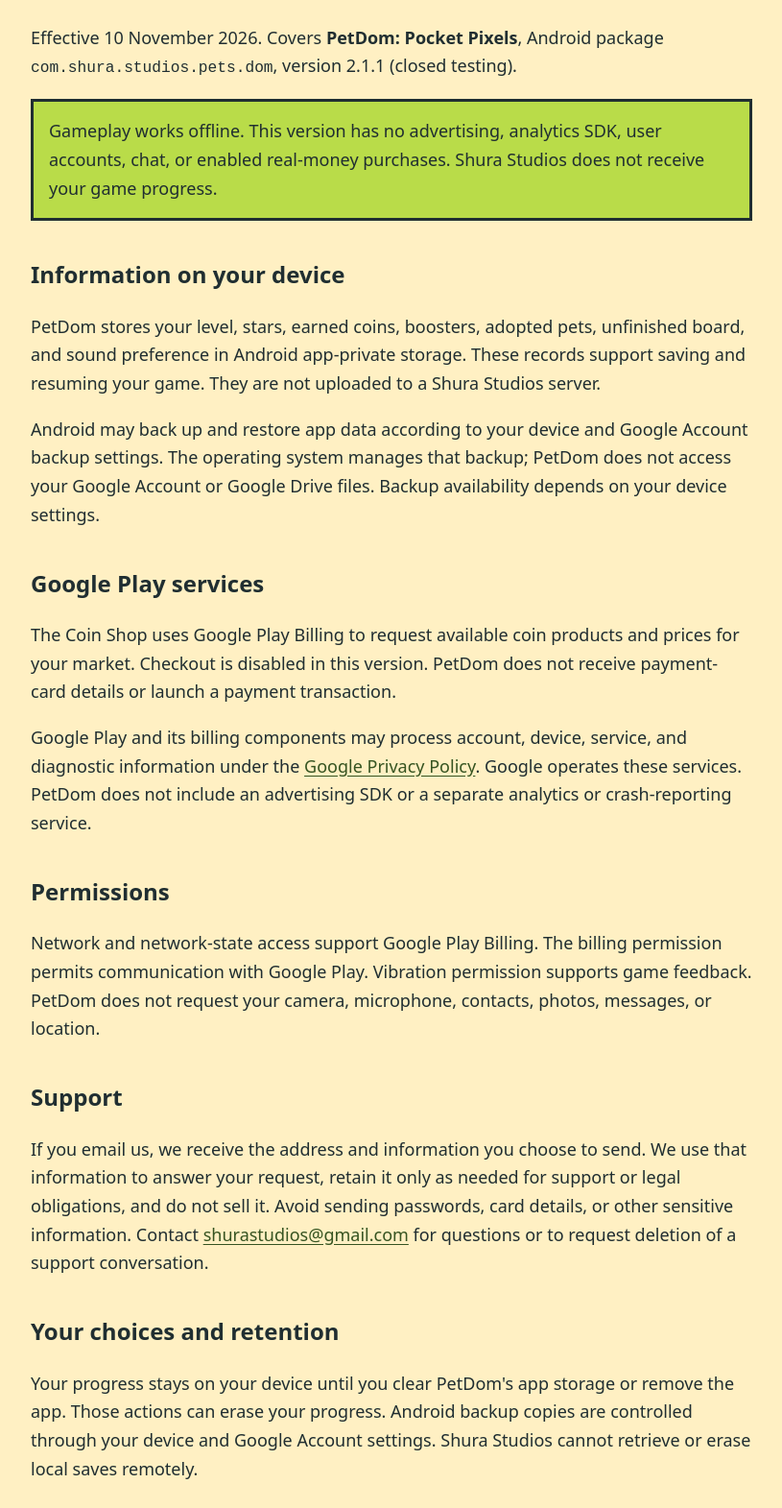
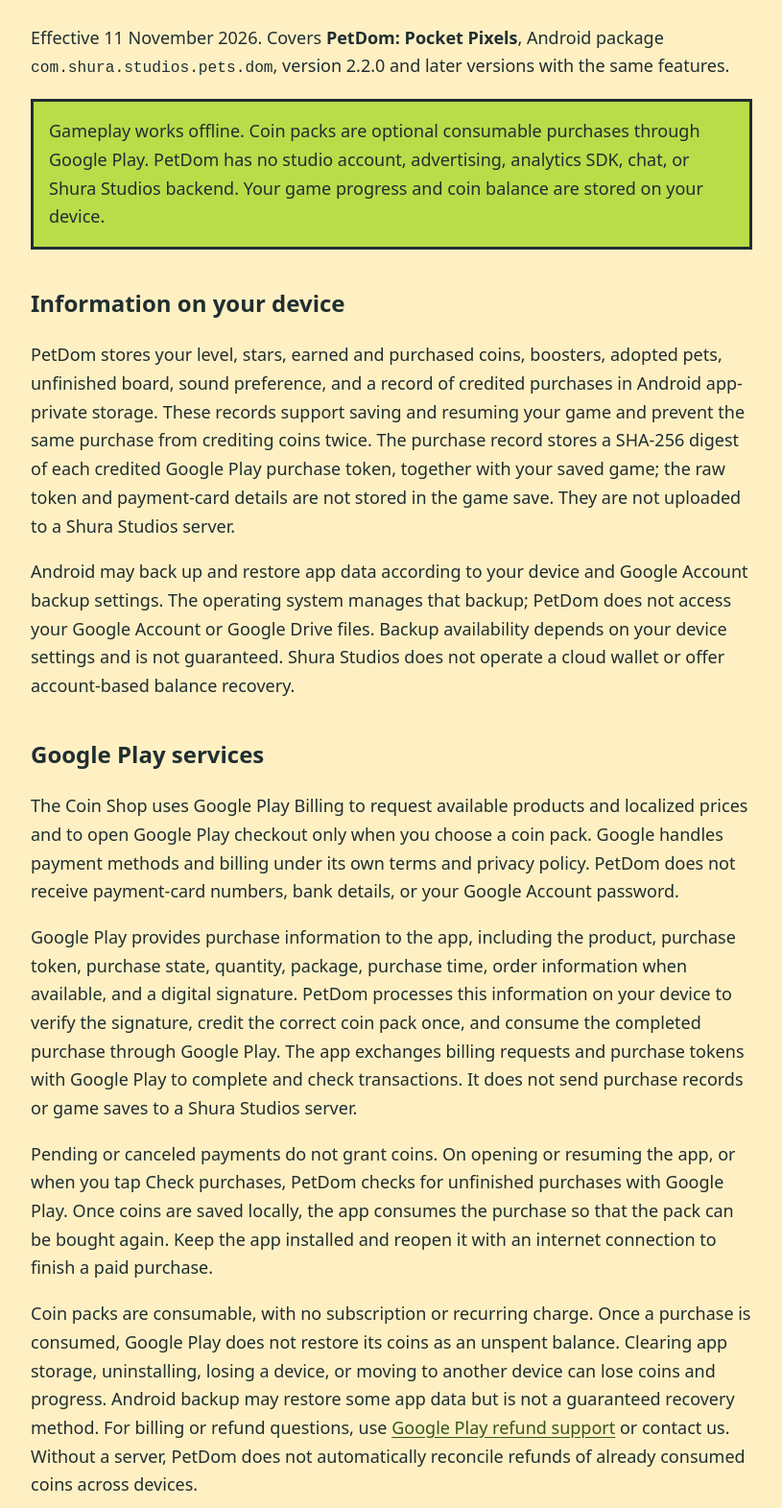
Before and after one commit to thangpq46/thangpq46.github.io, a plain HTML site: page petdom-privacy.html in a window 1280 px wide. Shown: the part 189-1760 px from the top of the page at 96% size, without its empty margins (232-1047 px from the left). Drawn offline with Linux system fonts and the light colour scheme.

Commit message:
Update PetDom privacy policy for Google Play coin purchases

```diff
--- a/petdom-privacy.html
+++ b/petdom-privacy.html
@@ -12,24 +12,27 @@
 <body><main>
 <p class="label">SHURA STUDIOS · PETDOM</p>
 <h1>PetDom Privacy Policy</h1>
-<p>Effective 10 November 2026. Covers <strong>PetDom: Pocket Pixels</strong>, Android package <code>com.shura.studios.pets.dom</code>, version 2.1.1 (closed testing).</p>
-<p class="note">Gameplay works offline. This version has no advertising, analytics SDK, user accounts, chat, or enabled real-money purchases. Shura Studios does not receive your game progress.</p>
+<p>Effective 11 November 2026. Covers <strong>PetDom: Pocket Pixels</strong>, Android package <code>com.shura.studios.pets.dom</code>, version 2.2.0 and later versions with the same features.</p>
+<p class="note">Gameplay works offline. Coin packs are optional consumable purchases through Google Play. PetDom has no studio account, advertising, analytics SDK, chat, or Shura Studios backend. Your game progress and coin balance are stored on your device.</p>
 <h2>Information on your device</h2>
-<p>PetDom stores your level, stars, earned coins, boosters, adopted pets, unfinished board, and sound preference in Android app-private storage. These records support saving and resuming your game. They are not uploaded to a Shura Studios server.</p>
-<p>Android may back up and restore app data according to your device and Google Account backup settings. The operating system manages that backup; PetDom does not access your Google Account or Google Drive files. Backup availability depends on your device settings.</p>
+<p>PetDom stores your level, stars, earned and purchased coins, boosters, adopted pets, unfinished board, sound preference, and a record of credited purchases in Android app-private storage. These records support saving and resuming your game and prevent the same purchase from crediting coins twice. The purchase record stores a SHA-256 digest of each credited Google Play purchase token, together with your saved game; the raw token and payment-card details are not stored in the game save. They are not uploaded to a Shura Studios server.</p>
+<p>Android may back up and restore app data according to your device and Google Account backup settings. The operating system manages that backup; PetDom does not access your Google Account or Google Drive files. Backup availability depends on your device settings and is not guaranteed. Shura Studios does not operate a cloud wallet or offer account-based balance recovery.</p>
 <h2>Google Play services</h2>
-<p>The Coin Shop uses Google Play Billing to request available coin products and prices for your market. Checkout is disabled in this version. PetDom does not receive payment-card details or launch a payment transaction.</p>
+<p>The Coin Shop uses Google Play Billing to request available products and localized prices and to open Google Play checkout only when you choose a coin pack. Google handles payment methods and billing under its own terms and privacy policy. PetDom does not receive payment-card numbers, bank details, or your Google Account password.
+</p><p>Google Play provides purchase information to the app, including the product, purchase token, purchase state, quantity, package, purchase time, order information when available, and a digital signature. PetDom processes this information on your device to verify the signature, credit the correct coin pack once, and consume the completed purchase through Google Play. The app exchanges billing requests and purchase tokens with Google Play to complete and check transactions. It does not send purchase records or game saves to a Shura Studios server.
+</p><p>Pending or canceled payments do not grant coins. On opening or resuming the app, or when you tap Check purchases, PetDom checks for unfinished purchases with Google Play. Once coins are saved locally, the app consumes the purchase so that the pack can be bought again. Keep the app installed and reopen it with an internet connection to finish a paid purchase.
+</p><p>Coin packs are consumable, with no subscription or recurring charge. Once a purchase is consumed, Google Play does not restore its coins as an unspent balance. Clearing app storage, uninstalling, losing a device, or moving to another device can lose coins and progress. Android backup may restore some app data but is not a guaranteed recovery method. For billing or refund questions, use <a href="https://support.google.com/googleplay/answer/2479637">Google Play refund support</a> or contact us. Without a server, PetDom does not automatically reconcile refunds of already consumed coins across devices.</p>
 <p>Google Play and its billing components may process account, device, service, and diagnostic information under the <a href="https://policies.google.com/privacy">Google Privacy Policy</a>. Google operates these services. PetDom does not include an advertising SDK or a separate analytics or crash-reporting service.</p>
 <h2>Permissions</h2>
 <p>Network and network-state access support Google Play Billing. The billing permission permits communication with Google Play. Vibration permission supports game feedback. PetDom does not request your camera, microphone, contacts, photos, messages, or location.</p>
 <h2>Support</h2>
 <p>If you email us, we receive the address and information you choose to send. We use that information to answer your request, retain it only as needed for support or legal obligations, and do not sell it. Avoid sending passwords, card details, or other sensitive information. Contact <a href="mailto:shurastudios@gmail.com">shurastudios@gmail.com</a> for questions or to request deletion of a support conversation.</p>
 <h2>Your choices and retention</h2>
-<p>Your progress stays on your device until you clear PetDom's app storage or remove the app. Those actions can erase your progress. Android backup copies are controlled through your device and Google Account settings. Shura Studios cannot retrieve or erase local saves remotely.</p>
+<p>Your progress stays on your device until you clear PetDom's app storage or remove the app. Those actions can erase your progress, purchased coin balance, and local purchase ledger. Unfinished purchases may be queried from the same Google Play account before consumption; consumed balances cannot be reconstructed by Shura Studios. Google retains its transaction records under its own retention policies. Android backup copies are controlled through your device and Google Account settings. Shura Studios cannot retrieve or erase local saves remotely.</p>
 <h2>Children</h2>
 <p>PetDom does not ask players to submit personal information, create an account, or communicate with other players. If you believe personal information from a child was sent to our support address, contact us so we can address the request.</p>
 <h2>Future changes</h2>
-<p>If a later release introduces purchases, accounts, or server-based coin storage, this policy and the relevant Play Store disclosures will be updated before those features are enabled.</p>
+<p>If a later release introduces accounts, advertising, analytics, or server-based coin storage, this policy and the relevant Play Store disclosures will be updated before those features are enabled.</p>
 <h2>Developer contact</h2>
 <p>Shura Studios<br><a href="mailto:shurastudios@gmail.com">shurastudios@gmail.com</a><br><a href="https://thangpq46.github.io/">Studio website</a></p>
 </main></body></html>
```
